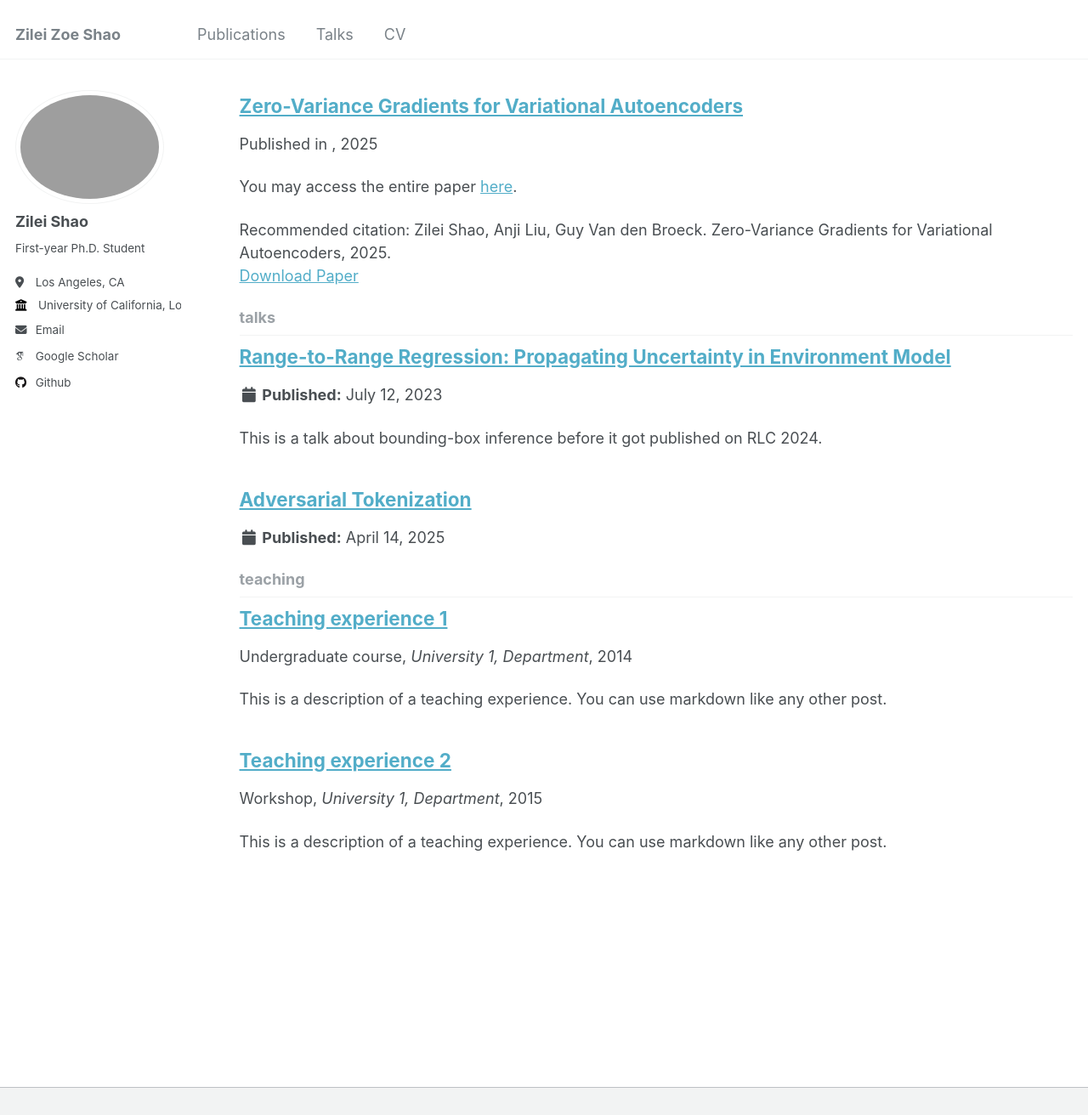
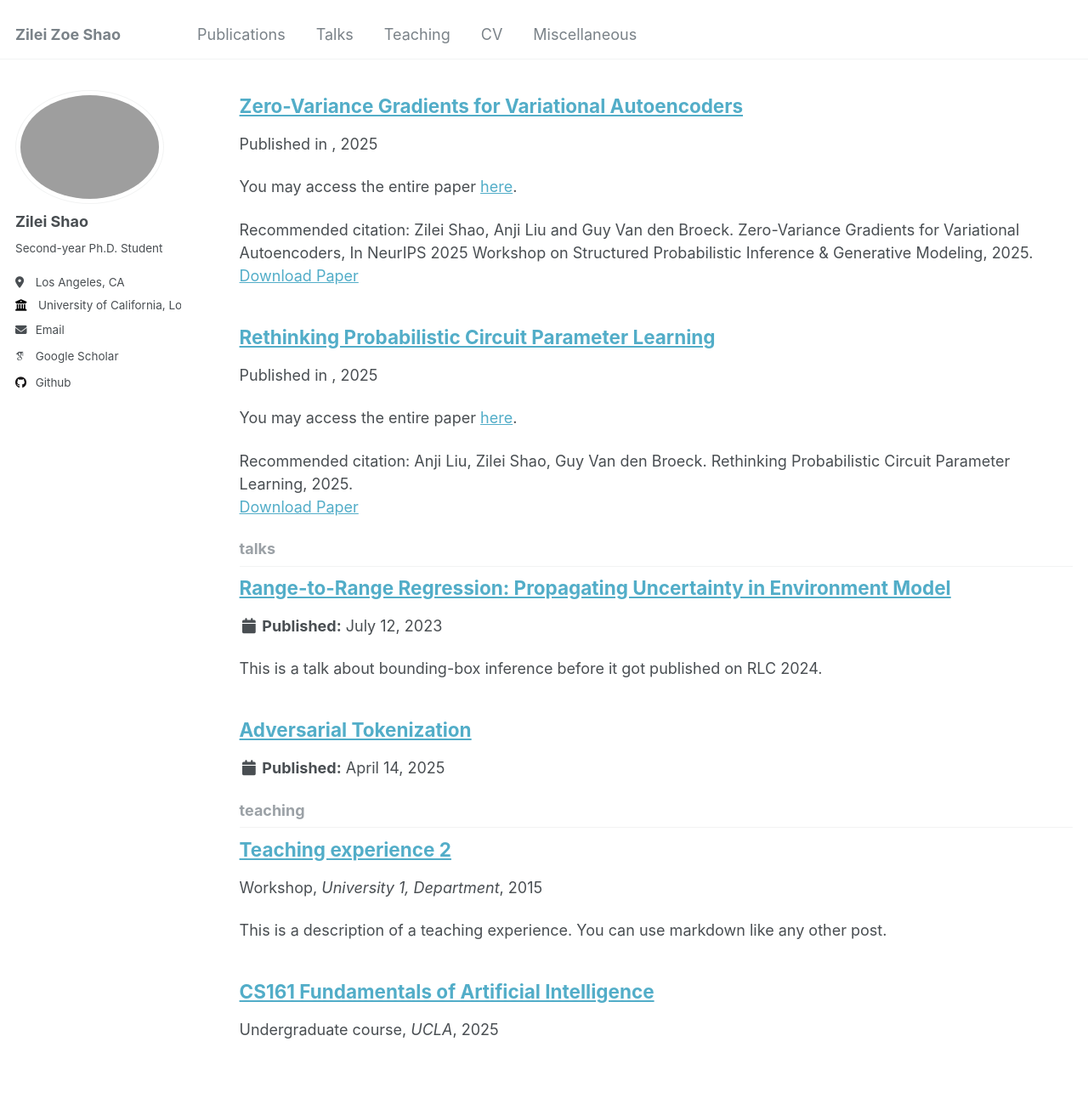
Before and after one commit to zoeshao0425/zoeshao0425.github.io, a Jekyll site: the page built from _pages/collection-archive.html, in a window 1280 px wide and 1400 px high, scrolled down 1647 px, cut to the strip 0-1312 px from the top of the window. Shown: the whole strip at 85% size. Built offline with Jekyll 4.4.1, drawn with Linux system fonts in a browser that asks for light colours; some web fonts are replaced.

Commit message:
update website

```diff
--- a/_config.yml
+++ b/_config.yml
@@ -25,7 +25,7 @@ author:
   avatar           : "profile.png"
   name             : "Zilei Shao"
   # pronouns         : # "she/her"
-  bio              : "First-year Ph.D. Student"
+  bio              : "Second-year Ph.D. Student"
   location         : "Los Angeles, CA"
   employer         : "University of California, Los Angeles"
   uri              : # URL
--- a/_data/navigation.yml
+++ b/_data/navigation.yml
@@ -11,8 +11,8 @@ main:
   - title: "Talks"
     url: /talks/
 
-  # - title: "Teaching"
-  #   url: /teaching/
+  - title: "Teaching"
+    url: /teaching/
 
   # - title: "Portfolio"
   #   url: /portfolio/
@@ -25,3 +25,6 @@ main:
 
   # - title: "Guide"
   #   url: /markdown/
+
+  - title: "Miscellaneous"
+    url: /misc/
--- /dev/null
+++ b/_publications/2025-Anemone.md
@@ -0,0 +1,12 @@
+---
+title: "Rethinking Probabilistic Circuit Parameter Learning"
+collection: publications
+category: manuscripts
+permalink: /publication/2025-Anemone
+date: 2025-10-03
+paperurl: 'http://zoeshao0425.github.io/files/Anemone.pdf'
+citation: 'Anji Liu, Zilei Shao, Guy Van den Broeck. Rethinking Probabilistic Circuit Parameter Learning, 2025.'
+---
+You may access the entire paper [here](https://arxiv.org/abs/2505.19982).
+
+Probabilistic Circuits (PCs) offer a computationally scalable framework for generative modeling, supporting exact and efficient inference of a wide range of probabilistic queries. While recent advances have significantly improved the expressiveness and scalability of PCs, effectively training their parameters remains a challenge. In particular, a widely used optimization method, full-batch Expectation-Maximization (EM), requires processing the entire dataset before performing a single update, making it ineffective for large datasets. Although empirical extensions to the mini-batch setting, as well as gradient-based mini-batch algorithms, converge faster than full-batch EM, they generally underperform in terms of final likelihood. We investigate this gap by establishing a novel theoretical connection between these practical algorithms and the general EM objective. Our analysis reveals a fundamental issue that existing mini-batch EM and gradient-based methods fail to properly regularize distribution changes, causing each update to effectively ``overfit'' the current mini-batch. Motivated by this insight, we introduce anemone, a new mini-batch EM algorithm for PCs. Anemone applies an implicit adaptive learning rate to each parameter, scaled by how much it contributes to the likelihood of the current batch. Across extensive experiments on language, image, and DNA datasets, anemone consistently outperforms existing optimizers in both convergence speed and final performance.
--- a/_publications/2025-SG.md
+++ b/_publications/2025-SG.md
@@ -5,7 +5,7 @@ category: manuscripts
 permalink: /publication/2025-SG
 date: 2025-08-06
 paperurl: 'http://zoeshao0425.github.io/files/SG.pdf'
-citation: 'Zilei Shao, Anji Liu, Guy Van den Broeck. Zero-Variance Gradients for Variational Autoencoders, 2025.'
+citation: 'Zilei Shao, Anji Liu and Guy Van den Broeck. Zero-Variance Gradients for Variational Autoencoders, In NeurIPS 2025 Workshop on Structured Probabilistic Inference & Generative Modeling, 2025.'
 ---
 You may access the entire paper [here](https://arxiv.org/abs/2508.03587).
 
--- a/_teaching/2014-spring-teaching-1.md
+++ b/_teaching/2014-spring-teaching-1.md
@@ -1,20 +1,9 @@
 ---
-title: "Teaching experience 1"
+title: "CS161 Fundamentals of Artificial Intelligence"
 collection: teaching
 type: "Undergraduate course"
-permalink: /teaching/2014-spring-teaching-1
-venue: "University 1, Department"
-date: 2014-01-01
-location: "City, Country"
+permalink: /teaching/2025-fall-cs161
+venue: "UCLA"
+date: 2025-09-25
+location: "Los Angeles"
 ---
-
-This is a description of a teaching experience. You can use markdown like any other post.
-
-Heading 1
-======
-
-Heading 2
-======
-
-Heading 3
-======
```
Also changed, not shown: _pages/miscellaneous.md (added, +19 -0 lines), images/Chichi.jpg (added), images/Chichi2.jpg (added), images/chichi.png (added), 3 other files.
